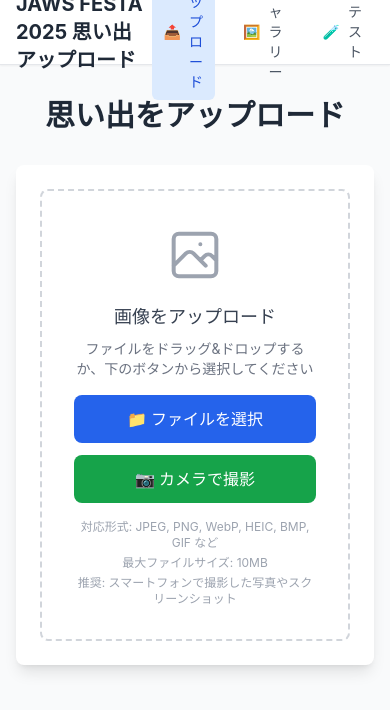
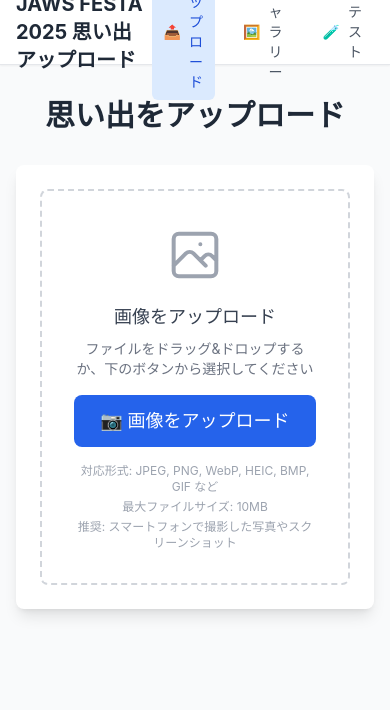
Before and after one commit to ttelltte/jawsfesta-2025_memory-upload, a React (Vite) app in the folder frontend/: page / in a window 390 px wide. Shown: the top 710 px of the page. Built offline with nearby package versions, Linux system fonts and the light colour scheme; no server answers.

Commit message:
スマホでもシンプルに「📷 画像をアップロード」ボタン1つだけに

```diff
--- a/frontend/src/components/ImageUpload.tsx
+++ b/frontend/src/components/ImageUpload.tsx
@@ -1,4 +1,4 @@
-import React, { useState, useRef, useCallback } from 'react'
+import React, { useState, useRef, useCallback, useEffect } from 'react'
 import ErrorMessage from './ErrorMessage'
 import { validateFile, formatFileSize, getFileTypeDescription } from '../utils'
 
@@ -15,7 +15,30 @@
 }) => {
   const [isDragOver, setIsDragOver] = useState(false)
   const [previewUrl, setPreviewUrl] = useState<string | null>(null)
+
+  const [isMobile, setIsMobile] = useState(false)
   const fileInputRef = useRef<HTMLInputElement>(null)
+
+
+  // モバイルデバイスの判定（シンプルに画面幅で判定）
+  useEffect(() => {
+    const checkMobile = () => {
+      setIsMobile(window.innerWidth <= 640) // スマートフォンサイズのみ
+    }
+
+    checkMobile()
+    window.addEventListener('resize', checkMobile)
+    return () => window.removeEventListener('resize', checkMobile)
+  }, [])
+
+  // コンポーネントのクリーンアップ
+  useEffect(() => {
+    return () => {
+      if (previewUrl) {
+        URL.revokeObjectURL(previewUrl)
+      }
+    }
+  }, [previewUrl])
 
   // ファイル選択処理
   const handleFileSelect = useCallback((file: File) => {
@@ -43,7 +66,10 @@
     if (file) {
       handleFileSelect(file)
     }
+    resetFileInputState()
   }
+
+
 
   // ドラッグ&ドロップ処理
   const handleDragOver = (event: React.DragEvent) => {
@@ -68,14 +94,15 @@
 
   // ファイル選択ボタンクリック
   const handleFileButtonClick = () => {
-    fileInputRef.current?.click()
+    if (fileInputRef.current) {
+      fileInputRef.current.click()
+    }
   }
 
-  // カメラ撮影ボタンクリック（モバイル対応）
-  const handleCameraClick = () => {
+  // ファイル入力の状態をリセット
+  const resetFileInputState = () => {
     if (fileInputRef.current) {
-      fileInputRef.current.setAttribute('capture', 'environment')
-      fileInputRef.current.click()
+      fileInputRef.current.value = ''
     }
   }
 
@@ -86,9 +113,7 @@
       setPreviewUrl(null)
     }
     onImageSelect(null as any) // 選択をクリア
-    if (fileInputRef.current) {
-      fileInputRef.current.value = ''
-    }
+    resetFileInputState() // ファイル入力の状態をリセット
   }
 
   return (
@@ -166,18 +191,13 @@
             <div className="flex flex-col sm:flex-row gap-3 justify-center">
               <button
                 onClick={handleFileButtonClick}
-                className="px-6 py-2 bg-blue-600 text-white rounded-lg hover:bg-blue-700 transition-colors font-medium"
-                data-testid="file-select-button"
+                className={`${isMobile
+                  ? 'w-full px-6 py-3 text-lg'
+                  : 'px-6 py-2'
+                  } bg-blue-600 text-white rounded-lg hover:bg-blue-700 transition-colors font-medium`}
+                data-testid="upload-button"
               >
-                📁 ファイルを選択
-              </button>
-
-              <button
-                onClick={handleCameraClick}
-                className="px-6 py-2 bg-green-600 text-white rounded-lg hover:bg-green-700 transition-colors font-medium sm:hidden"
-                data-testid="camera-button"
-              >
-                📷 カメラで撮影
+                📷 画像をアップロード
               </button>
             </div>
 
@@ -199,6 +219,8 @@
         onChange={handleFileInputChange}
         className="hidden"
       />
+
+
     </div>
   )
 }
```
Also changed, not shown: 1 other file (tests, documents, lock files or other folders).
